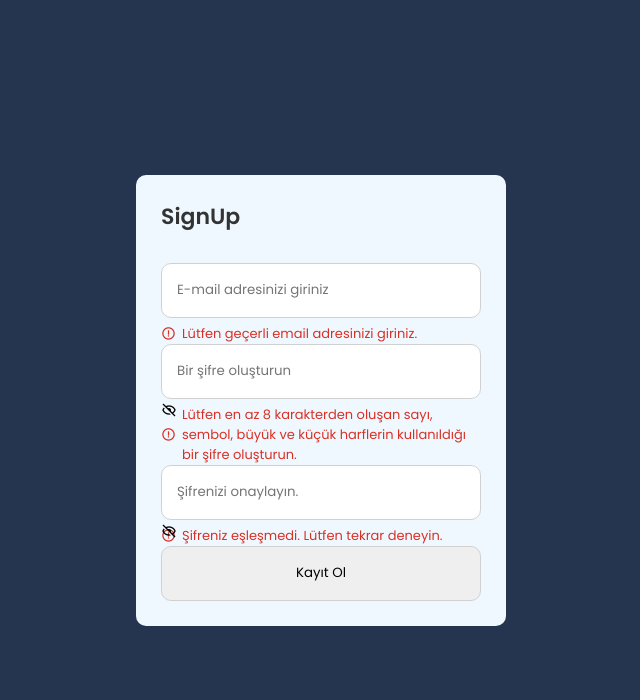
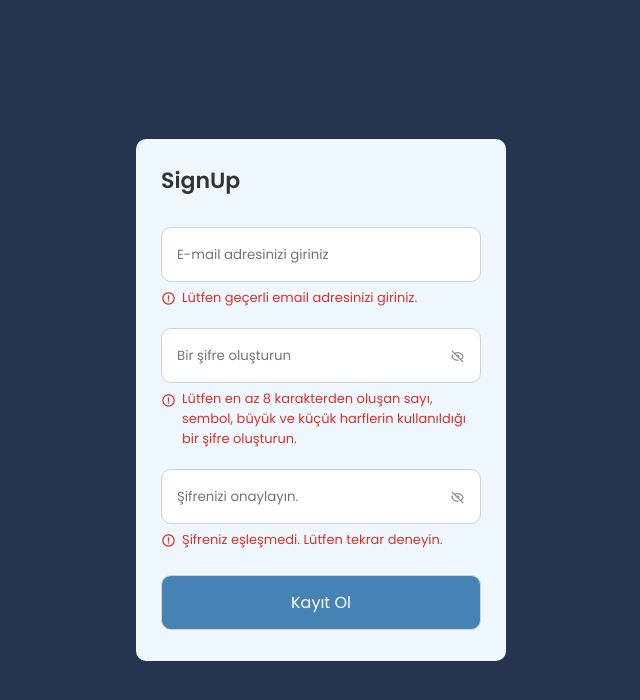
Before and after one commit to AbdulkadirAydemir/SignUp-Menu, a plain HTML site: page index.html in a window 1280 px wide. Shown: the whole page, without its empty margins (319-959 px from the left). Drawn offline with nearby package versions, Linux system fonts and the light colour scheme.

Commit message:
Update style.css

```diff
--- a/style.css
+++ b/style.css
@@ -35,7 +35,9 @@ body{
     margin-top: 30px;
 }
 
-form .field{}
+form .field{
+    margin-bottom: 20px;
+}
 
 form .input-field{
     position: relative;
@@ -53,15 +55,52 @@ form .input-field{
     border: 1px solid #d1d1d1;
 }
 
+.input-field .show-hide{
+    position: absolute;
+    right: 13px;
+    top: 50%;
+    transform: translateY(-50%);
+    font-size: 15px;
+    color: #919191;
+    cursor: pointer;
+    padding: 3px;
+}
+
 .field .error{
     display: flex;
     align-items: center;
     margin-top: 6px;
     color: #d93025;
     font-size: 13px;
+    /*display: none;*/
 }
 
 .error .error-icon{
     margin-right: 6px;
     font-size: 15px;
 }
+
+.create-password .error{
+    align-items: flex-start;
+}
+
+.create-password .error-icon{
+    margin-top: 4px;
+}
+
+.button{
+    margin: 25px 0 6px;
+}
+
+.button input{
+    color: #fff;
+    font-size: 16px;
+    font-weight: 400;
+    background-color: steelblue;
+    cursor: pointer;
+    transition: all 0.3s ease;
+}
+
+.button input:hover{
+    background-color: rgb(31, 210, 210);
+}
```
